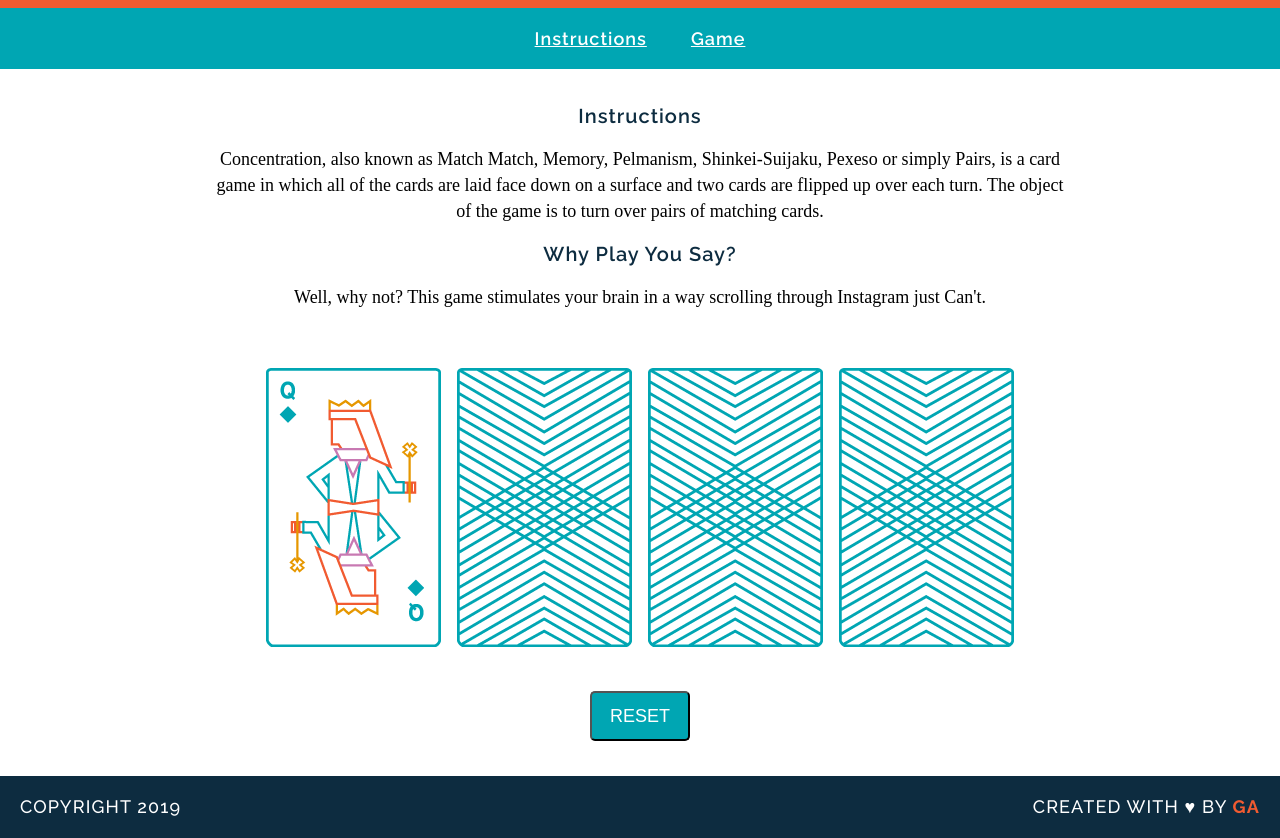
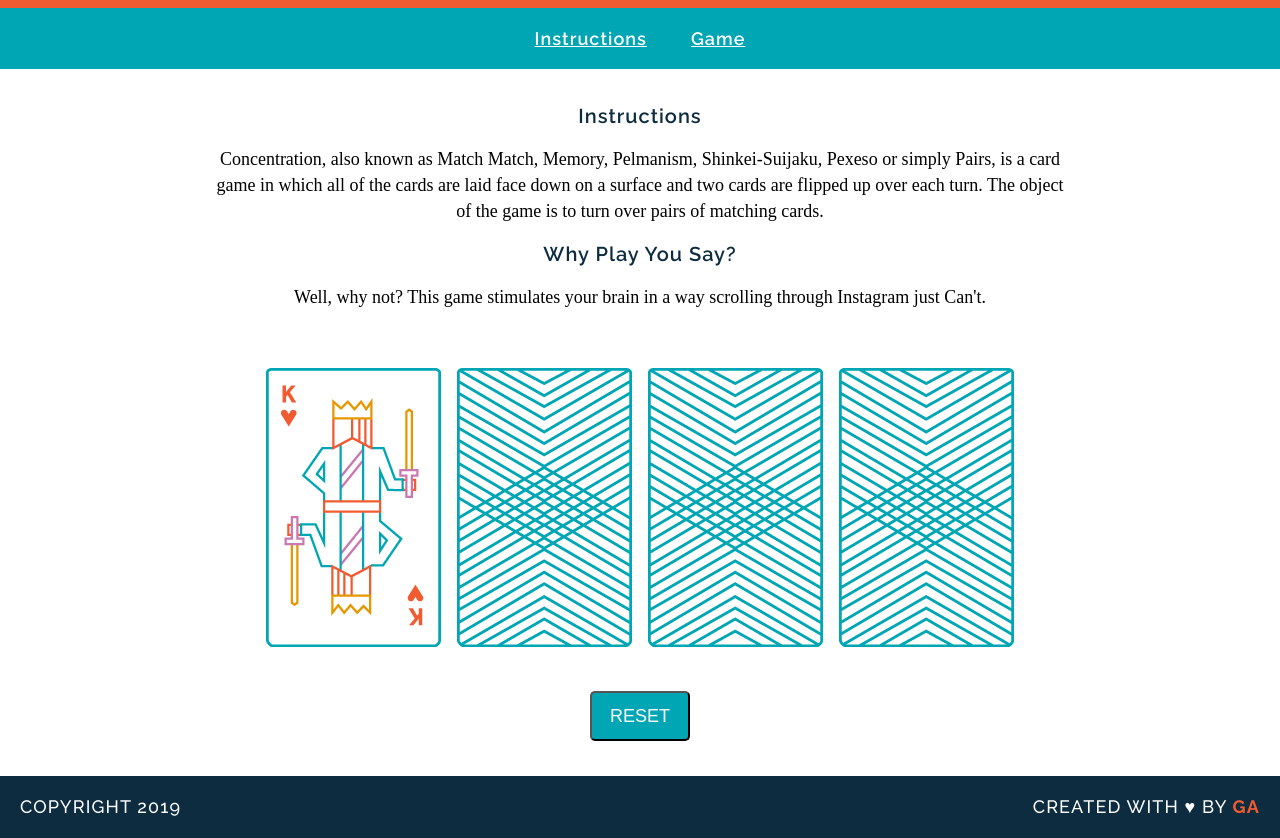
Before and after one commit to eloisebarrow/wdi-fundamentals-memorygame, a plain HTML site: page index.html in a window 1280 px wide. Both pictures are taken after a click on the picture 353 px from the left and 612 px from the top of the page. Shown: the part 105-943 px from the top of the page. Drawn offline with Linux system fonts and the light colour scheme; a web font is replaced by a local one.

Commit message:
created game logic

```diff
--- a/css/main.css
+++ b/css/main.css
@@ -96,3 +96,7 @@ button {
 	font-size: 18px;
 	border-radius: 5px;
 }
+
+button:hover {
+	cursor: pointer;
+}
--- a/js/main.js
+++ b/js/main.js
@@ -32,11 +32,11 @@ function checkForMatch() {
 };
 
 function flipCard() {
-	var cardId = this.getAttribute('data-id');
-	cardsInPlay.push(cards[cardId].rank);
+	var cardId = Math.floor(Math.random() * 3) + 1; // Randomly assign one of the cards objects to variable cardId
+	cardsInPlay.push(cards[cardId].rank); // Add current card to the cardsInPlay array
 	console.log("User flipped " + cards[cardId].rank); // Log which card the user flipped to the console
 
-	this.setAttribute('src', cards[cardId].cardImage);
+	this.setAttribute('src', cards[cardId].cardImage); // Display cardImage of currently flipped card
 	if (cardsInPlay.length === 2){ // if the user has flipped 2 cards
 		checkForMatch();
 	}
@@ -52,7 +52,7 @@ function createBoard() {
 		var cardElement = document.createElement('img'); // Create a cardElement img each time loop runs
 
 		cardElement.setAttribute('src', 'images/back.png'); // Allow user to see back of card for each card created
-		cardElement.setAttribute('data-id', i); // Set current card to current iteration index #
+		cardElement.setAttribute('data-id', i); // Assign data-id of current card to current iteration index #
 
 		cardElement.addEventListener('click', flipCard); // Perform flipCard function when user clicks a card
 		document.getElementById('game-board').appendChild(cardElement); // Add cardElement to the game-board div
```
